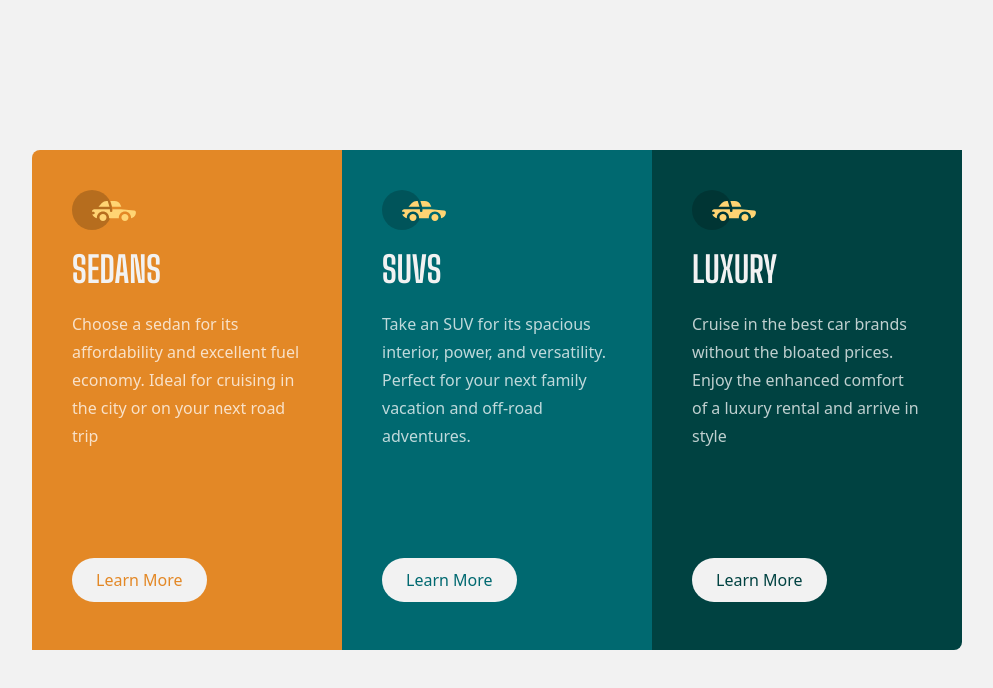
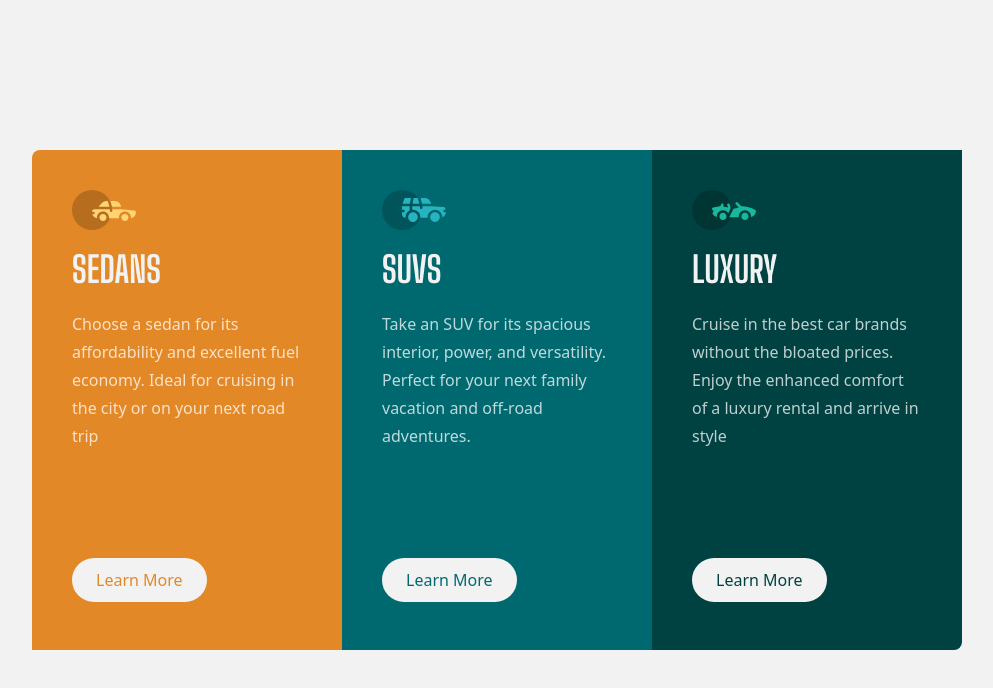
Before and after one commit to CarlosReyes84/3-column-card-component, a website: page index.html in a window 1280 px wide. Shown: the whole page, without its empty margins (143-1136 px from the left). Drawn offline with Linux system fonts and the light colour scheme.

Commit message:
fixed images

```diff
--- a/index.html
+++ b/index.html
@@ -27,7 +27,7 @@
       </div>
 
       <div class="card width p-10 bg-green1 height relative">
-        <img src="images/icon-sedans.svg" alt="">
+        <img src="images/icon-suvs.svg" alt="">
 
         <h1 class="text-white1 font-bold text-4xl my-5">SUVS</h1>
         <p class="text-para text-base leading-7">Take an SUV for its spacious interior, power, and versatility. Perfect for your next family vacation and off-road adventures.</p>
@@ -35,7 +35,7 @@
       </div>
 
       <div class="card width p-10 bg-green2 rounded-b-lg height relative lg:rounded-bl-none">
-        <img src="images/icon-sedans.svg" alt="">
+        <img src="images/icon-luxury.svg" alt="">
 
         <h1 class="text-white1 text-4xl my-5">LUXURY</h1>
         <p class="text-para text-base leading-7">Cruise in the best car brands without the bloated prices. Enjoy the enhanced comfort of a luxury rental and arrive in style</p>
```
